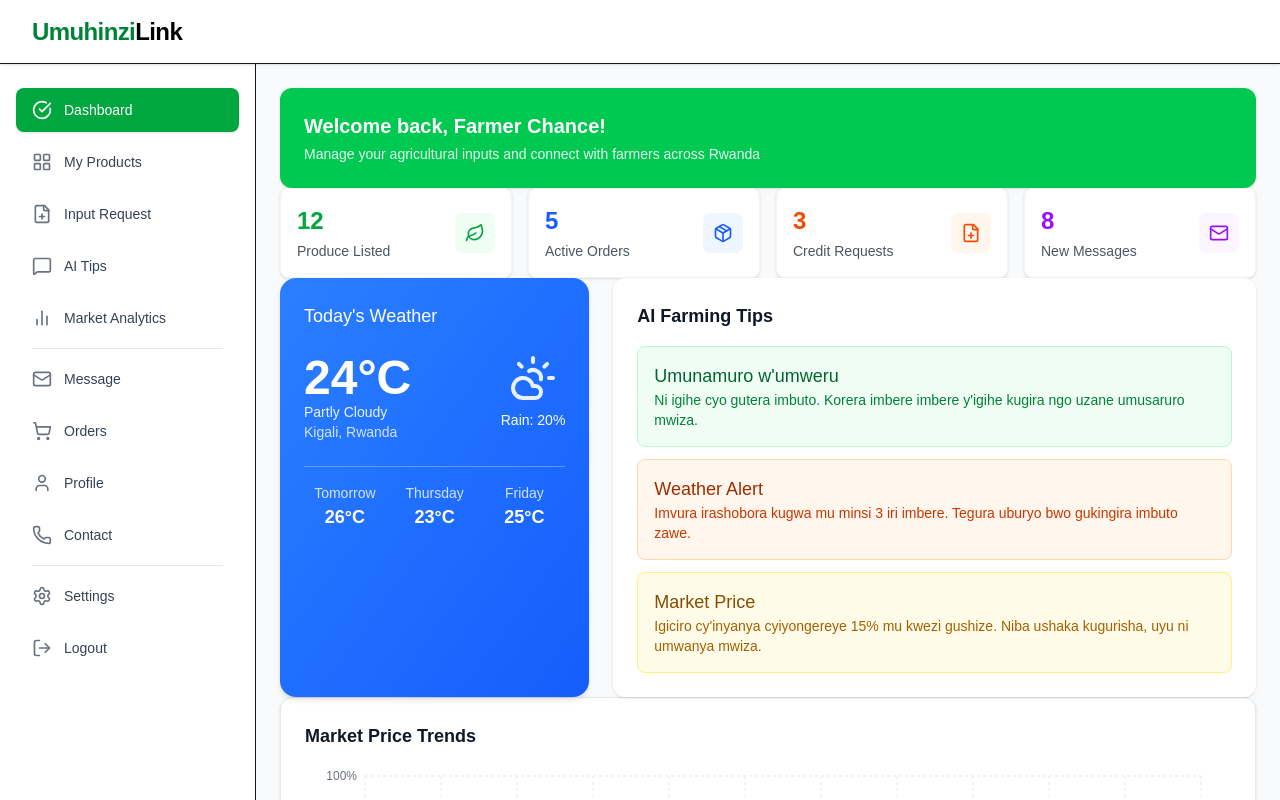
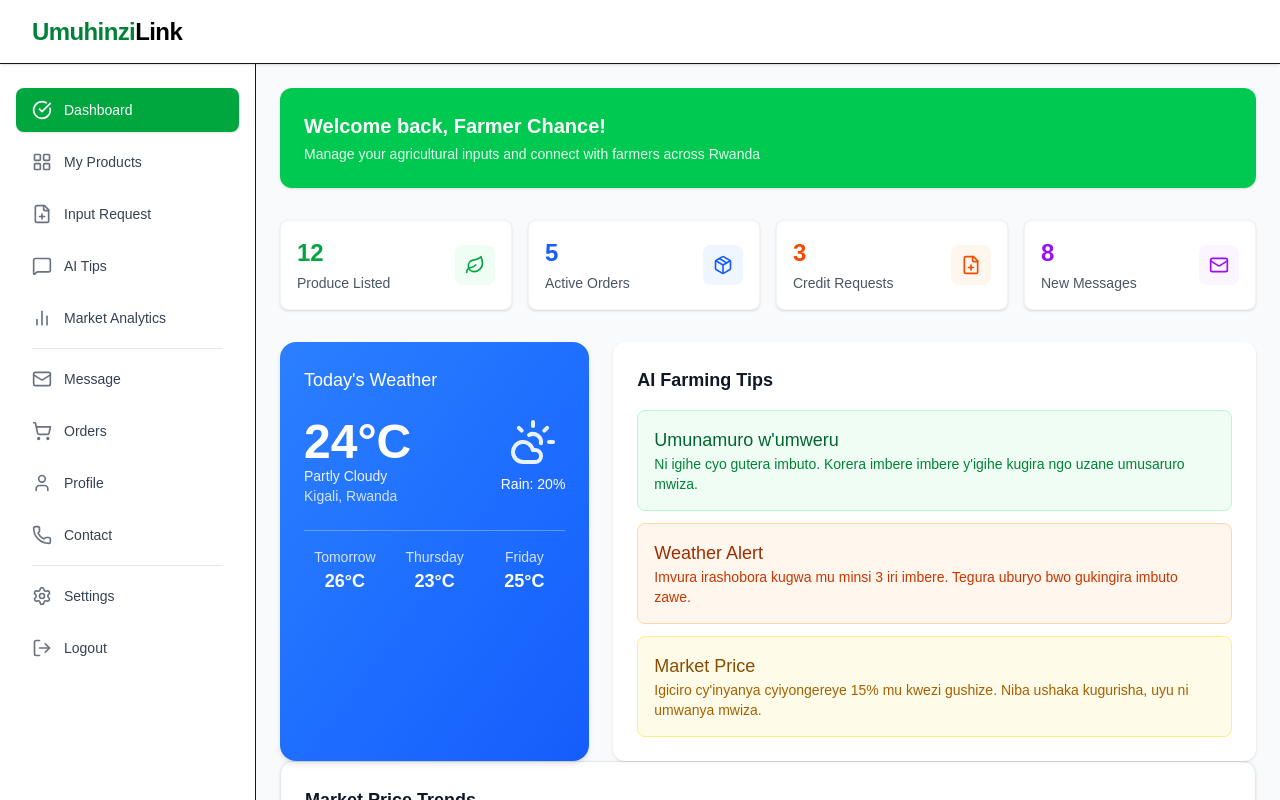
Before and after one commit to IRANZI/UmuhinziLink, a Next.js app: page /farmer_dashboard in a window 1280 px wide. Shown: the top 800 px of the page. Built offline with nearby package versions, Linux system fonts and the light colour scheme.

Commit message:
Farmers Dashboard Completed

```diff
--- a/app/farmer_dashboard/page.tsx
+++ b/app/farmer_dashboard/page.tsx
@@ -1,7 +1,7 @@
 "use client";
 
 import {
-  LayoutGrid, Box, FilePlus, Sparkles, BarChart2, MessageSquare,
+  LayoutGrid, FilePlus, BarChart2, MessageSquare,
   ShoppingCart, User, Phone, Settings, LogOut, CloudSun, Mail, Leaf, Package, CheckCircle
 } from 'lucide-react';
 import { LineChart, Line, XAxis, YAxis, Tooltip, ResponsiveContainer, CartesianGrid } from 'recharts';
@@ -81,13 +81,13 @@ export default function Dashboard() {
         <main className="flex-1 p-6 overflow-auto ml-64">
 
           {/* Welcome Banner */}
-          <div className="bg-green-500 text-white rounded-xl p-6 shadow-sm">
+          <div className="bg-green-500 text-white mb-8 rounded-xl p-6 shadow-sm">
             <h1 className="text-xl font-semibold mb-1">Welcome back, Farmer Chance!</h1>
             <p className="text-sm opacity-90">Manage your agricultural inputs and connect with farmers across Rwanda</p>
           </div>
 
           {/* Stats */}
-          <div className="grid grid-cols-4 gap-4">
+          <div className="grid grid-cols-4 gap-4 mb-8">
             {[
               { label: 'Produce Listed', value: 12, icon: Leaf, bgColor: 'bg-green-50', iconColor: 'text-green-600', textColor: 'text-green-600' },
               { label: 'Active Orders', value: 5, icon: Package, bgColor: 'bg-blue-50', iconColor: 'text-blue-600', textColor: 'text-blue-600' },
```
